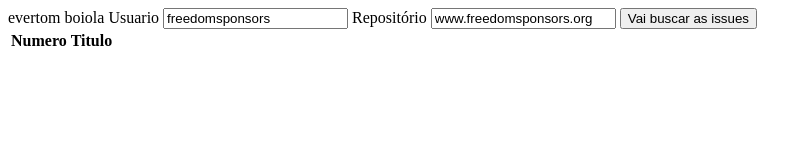
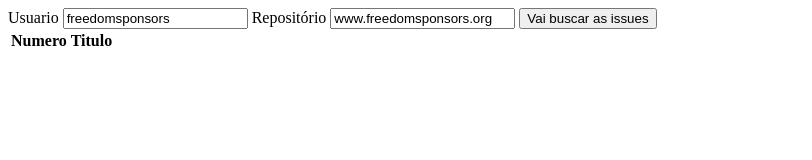
Before and after one commit to WilliamCampolina/ng-masters, a plain HTML site: page index.html in a window 1280 px wide. Shown: the whole page, without its empty margins (0-812 px from the left). Drawn offline with Linux system fonts and the light colour scheme.

Commit message:
Update index.html

```diff
--- a/index.html
+++ b/index.html
@@ -8,7 +8,7 @@
 	<script src="util.js"></script>
 </head>
 <body>
-evertom boiola
+
 Usuario <input  value="freedomsponsors" type="text" id="user">
 Repositório <input value="www.freedomsponsors.org" type="text" id="reponame">
 <button id="vaibuscarasissues">Vai buscar as issues</button>
```
